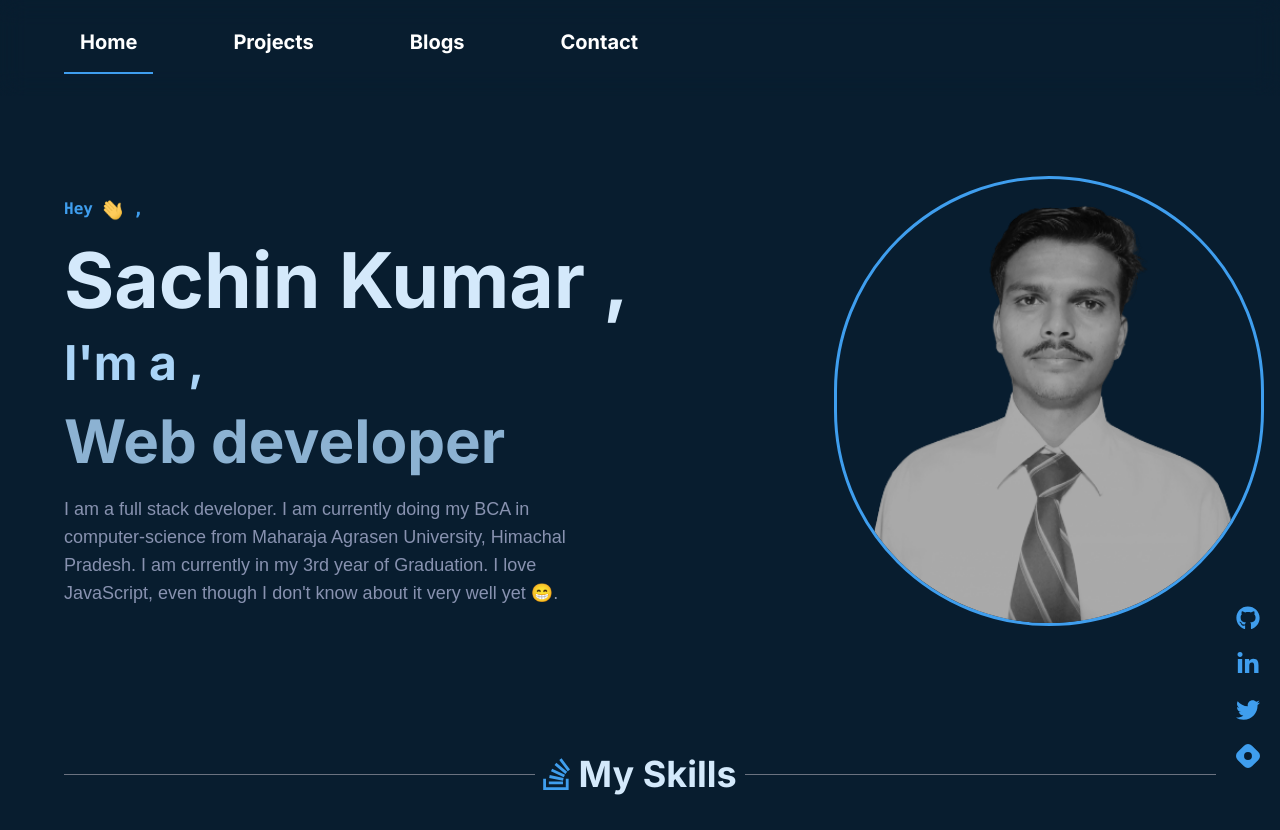
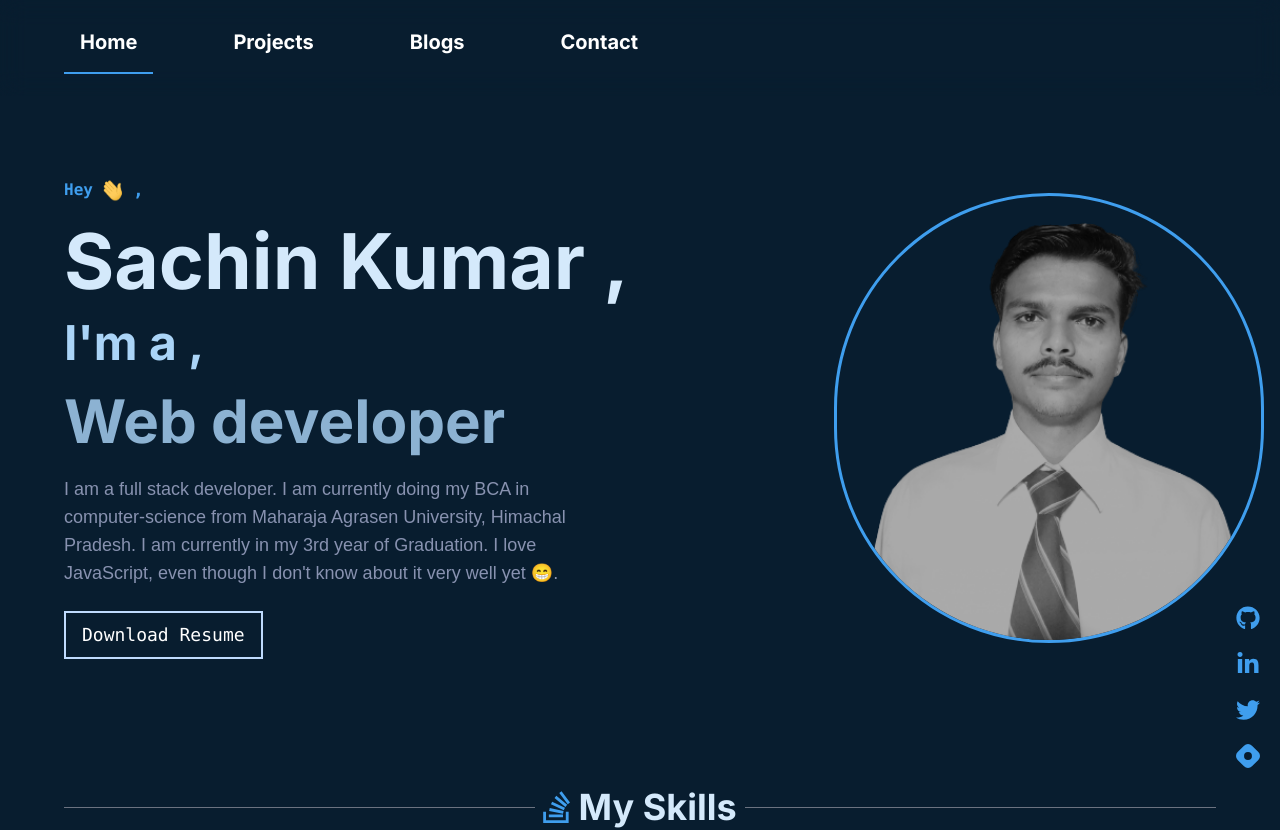
Before and after one commit to Sachindev-01/My-Portfolio, a React (Vite) app: page / in a window 1280 px wide. Shown: the top 830 px of the page. Built offline with nearby package versions, Linux system fonts and the light colour scheme.

Commit message:
Added button for resume

```diff
--- /dev/null
+++ b/src/components/DownloadButton/DownloadButton.tsx
@@ -0,0 +1,15 @@
+const DownloadButton = () => {
+  return (
+    <a
+      download="SachinResume"
+      href="/src/assets/SachinResume.pdf"
+      target="_blank"
+      aria-label="Download My Resume"
+      className="mt-6 border-2 border-blue-200 py-1 px-3 lg:py-2 lg:px-4 inline-block hover:bg-[#3f9eee] hover:border-[#3f9eee] hover:text-black hover:scale-105 transition duration-150 ease-in-out"
+    >
+      <button className="lg:text-lg">Download Resume</button>
+    </a>
+  );
+};
+
+export default DownloadButton;
--- a/src/components/Home/Home.tsx
+++ b/src/components/Home/Home.tsx
@@ -1,6 +1,7 @@
 import profilePic from "../../assets/profile.png";
 import helloGif from "../../assets/hello.gif";
 import Skills from "./Skills";
+import DownloadButton from "../DownloadButton/DownloadButton";
 
 const Home = () => {
   return (
@@ -33,6 +34,7 @@ const Home = () => {
               Pradesh. I am currently in my 3rd year of Graduation. I love
               JavaScript, even though I don't know about it very well yet 😁.
             </p>
+            <DownloadButton />
           </div>
         </div>
       </div>
```
Also changed, not shown: 1 other file (tests, documents, lock files or other folders).
